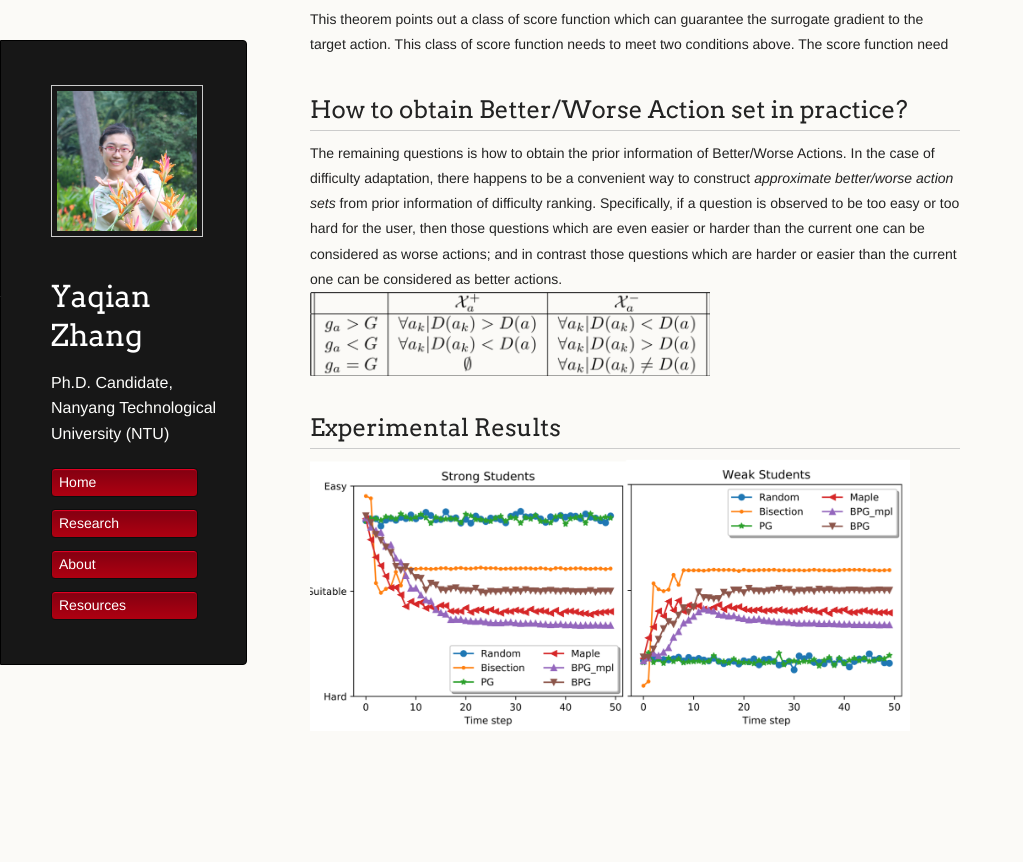
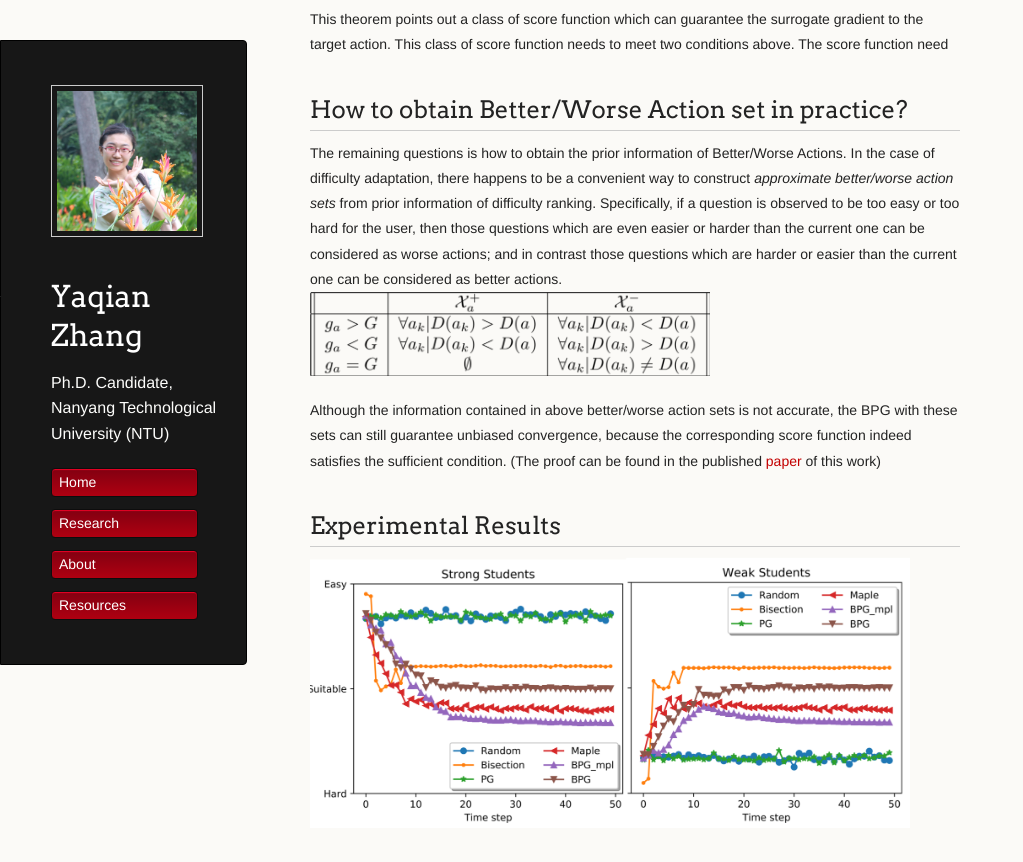
Before and after one commit to YaqianZhang/yaqianzhang.github.io, a Jekyll site: the page built from _posts/2019-01-30-boostrapped-policy-gradient.md, in a window 1280 px wide and 900 px high, scrolled down 3620 px. Shown: the top 862 px of the window, without its empty margins (0-1023 px from the left). Built offline with Jekyll 4.4.1, drawn with Linux system fonts in a browser that asks for light colours; before the commit the page ends 4423 px from its top, so only the background shows below that.

Commit message:
Update 2019-01-30-boostrapped-policy-gradient.md

```diff
--- a/_posts/2019-01-30-boostrapped-policy-gradient.md
+++ b/_posts/2019-01-30-boostrapped-policy-gradient.md
@@ -74,6 +74,7 @@ This theorem points out a class of score function which can guarantee the surrog
 The remaining questions is how to obtain the prior information of Better/Worse Actions. In the case of difficulty adaptation, there happens to be a convenient way to construct _approximate better/worse action sets_ from prior information of difficulty ranking. Specifically, if a question is observed to be too easy or too hard for the user, then those questions which are even easier or harder than the current one can be considered as worse actions;  and in contrast those questions which are harder or easier than the current one can be considered as better actions.
 <img src="/images/bpg_pic/DDA.png" alt="hi" class="inline" width="400" />
 
+Although the information contained in above better/worse action sets is not accurate, the BPG with these sets can still guarantee unbiased convergence, because the corresponding score function indeed satisfies the sufficient condition. (The proof can be found in the published [paper](../papers/) of this work)
 
 ## Experimental Results
 <img src="/images/bpg_pic/strong_weak.png" alt="hi" class="inline" width="600" />
```
